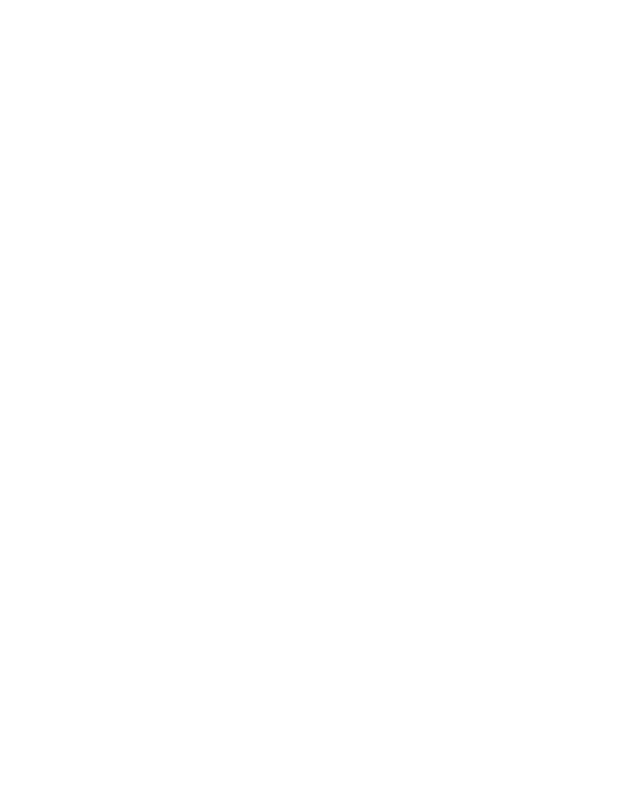
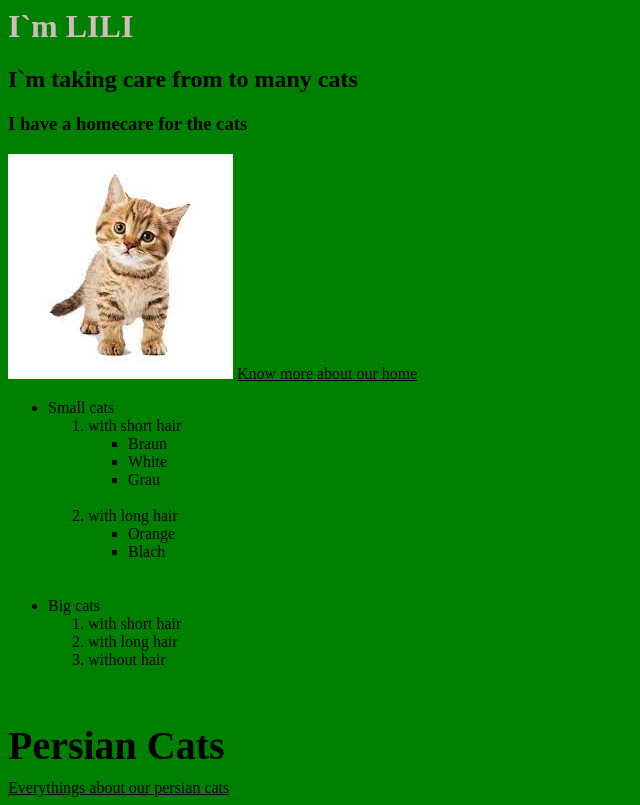
Before and after one commit to Lili1980-beep/html-intro, a plain HTML site: page lili.html in a window 1280 px wide. Shown: the whole page, without its empty margins (0-640 px from the left). Drawn offline with Linux system fonts and the light colour scheme.

```diff
--- a/lili.html
+++ b/lili.html
@@ -0,0 +1,77 @@
+<html>
+
+<head>
+   <style>
+
+body{
+
+    background-color: green;
+}
+h1{
+    color: rgb(209, 188, 188);
+}
+a{
+    color: black;
+}
+h4{
+    font-size: 40px;
+    margin-bottom: 10px;
+}
+
+
+
+    </style>
+</head>
+
+<body>
+
+<h1>I`m LILI</h1>
+<h2>I`m taking care from to many cats</h2>
+<h3>I have a homecare for the cats</h3>
+<img src="cat.jpg" alt="The pic of the first cat"/>
+<a title="My link" target="_blank"  href="http://google.com">Know more about our home</a>
+
+<ul>
+    <li>Small cats</li>
+    <ol>
+        <li>with short hair</li>
+        <ul>
+             <li>Braun</li>
+             <li>White</li>
+             <li>Grau</li>
+        </ul>
+        <br/>
+
+        <li>with long hair</li>
+
+        <ul>
+            <li>Orange</li>
+            <li>Blach</li>
+        </ul>
+    </ol>
+    <br/>
+    <br/>
+
+    <li>Big cats</li>
+    <ol>
+
+        <li>with short hair</li>
+        <li>with long hair</li>
+        <li>without hair</li>
+
+    </ol>
+</ul>
+
+<h4>Persian Cats</h4>
+<a title="My second link" target="_blank" href="http://google.com">Everythings about our persian cats</a>
+
+
+
+
+</body>
+
+
+
+
+
+</html>
```
Also changed, not shown: index.html (+35 -2 lines), manuscript-2.jpg (added), 1 other file.
